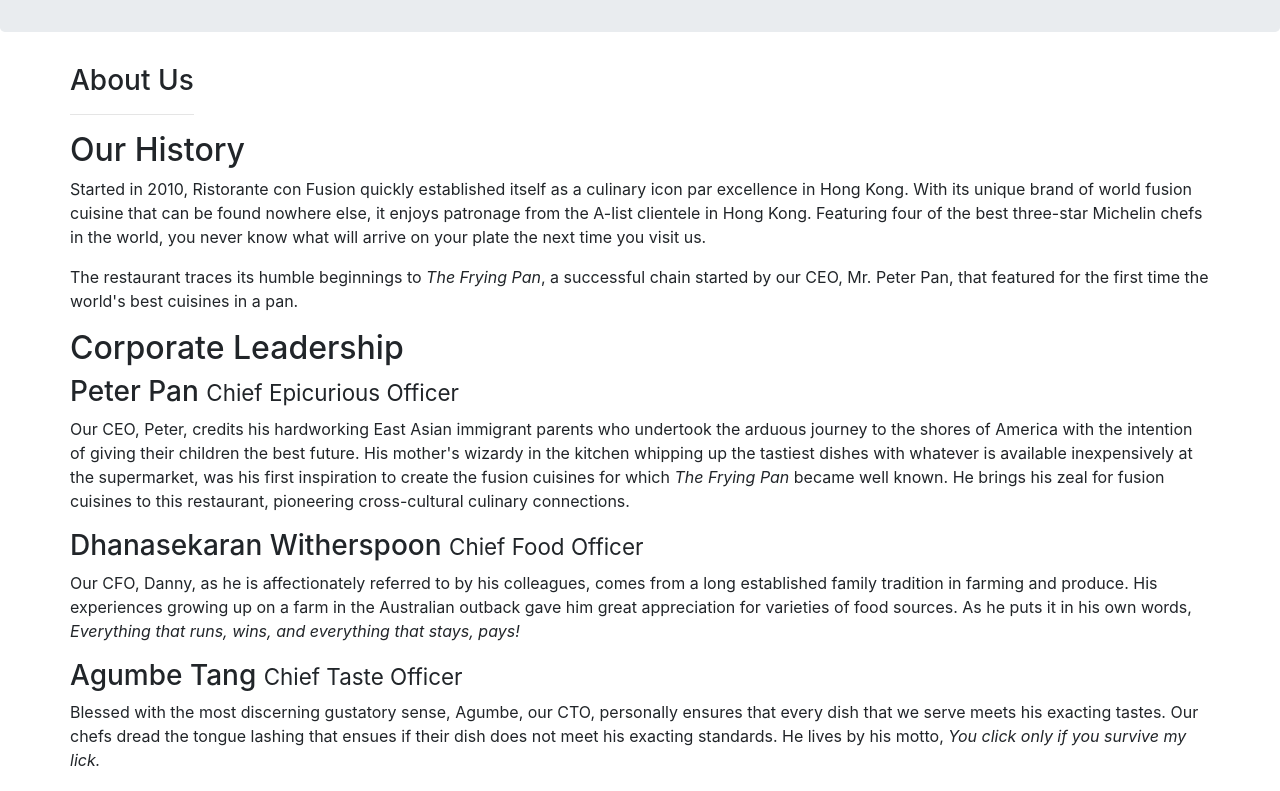
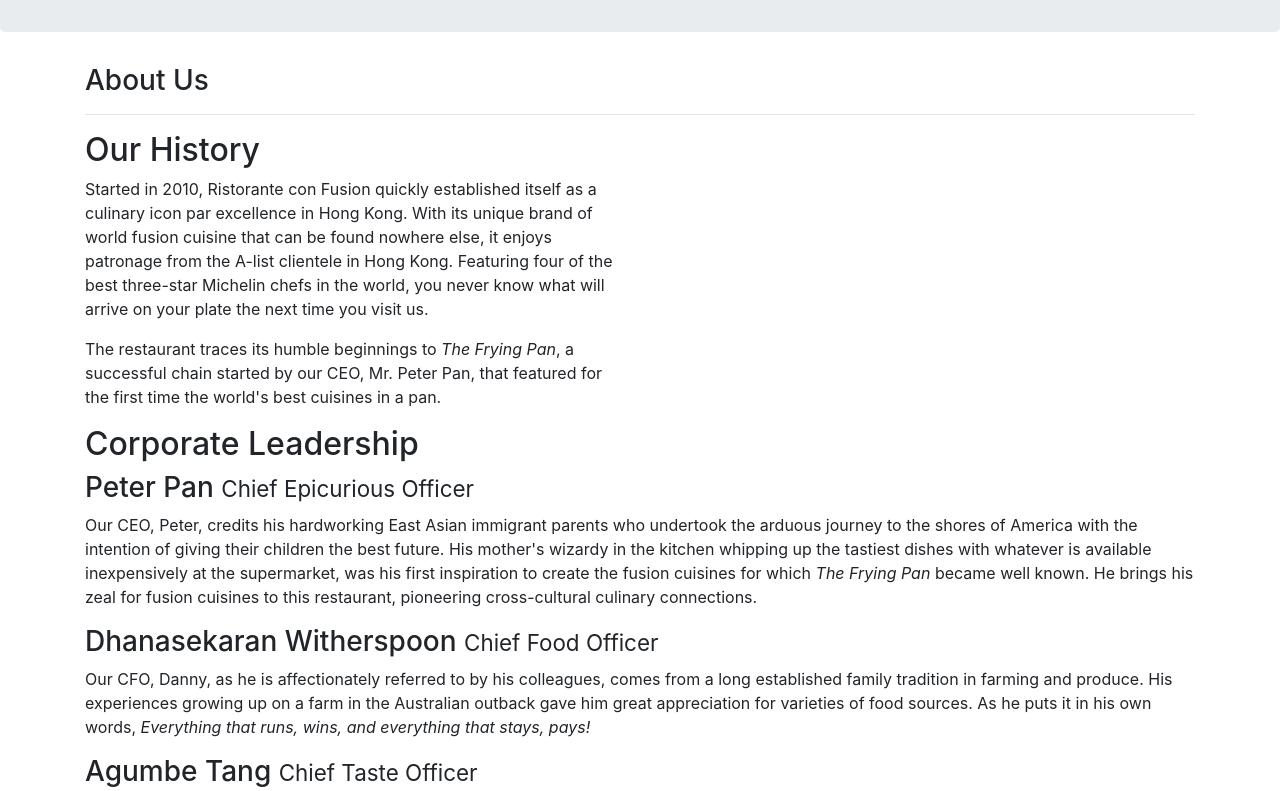
Before and after one commit to ghazanfar23/coursera, a website: page aboutus.html in a window 1280 px wide. Shown: the part 240-1031 px from the top of the page. Drawn offline with nearby package versions, Linux system fonts and the light colour scheme.

Commit message:
ASSIGNMENT 1 DONE

```diff
--- a/aboutus.html
+++ b/aboutus.html
@@ -11,6 +11,8 @@
 
     <!-- Bootstrap CSS -->
     <link rel="stylesheet" href="node_modules/bootstrap/dist/css/bootstrap.min.css">
+    <link href="css/styles.css" rel="stylesheet">
+
 </head>
 
 <body>
@@ -31,16 +33,17 @@
 
     <div class="container">
         <div class="row">
-            <div>
+            <div class="col-12">
                 <h3>About Us</h3>
                 <hr>
             </div>
         </div>
 
-        <div class="row">
-            <div>
+        <div class="row row-content align-items-center">
+            <div class="col-12 col-sm-6">
                 <h2>Our History</h2>
-                <p>Started in 2010, Ristorante con Fusion quickly established itself as a culinary icon par excellence
+                <p>Started in 2010, Ristorante con Fusion quickly established itself as a
+                    culinary icon par excellence
                     in Hong Kong. With its unique brand of world fusion cuisine that can be found nowhere else, it
                     enjoys patronage from the A-list clientele in Hong Kong. Featuring four of the best three-star
                     Michelin chefs in the world, you never know what will arrive on your plate the next time you visit
@@ -48,33 +51,37 @@
                 <p>The restaurant traces its humble beginnings to <em>The Frying Pan</em>, a successful chain started
                     by our CEO, Mr. Peter Pan, that featured for the first time the world's best cuisines in a pan.</p>
             </div>
-            <div>
+            <div class="col-12 col-sm-6">
             </div>
         </div>
 
 
-        <div class="row">
-            <div>
+        <div class="row row-content align-items-center">
+            <div class="col">
                 <h2>Corporate Leadership</h2>
                 <h3>Peter Pan <small>Chief Epicurious Officer</small></h3>
-                <p>Our CEO, Peter, credits his hardworking East Asian immigrant parents who undertook the arduous
+                <p class="d-none d-sm-block">Our CEO, Peter, credits his hardworking East Asian immigrant parents who
+                    undertook the arduous
                     journey to the shores of America with the intention of giving their children the best future. His
                     mother's wizardy in the kitchen whipping up the tastiest dishes with whatever is available
                     inexpensively at the supermarket, was his first inspiration to create the fusion cuisines for which
                     <em>The Frying Pan</em> became well known. He brings his zeal for fusion cuisines to this
                     restaurant, pioneering cross-cultural culinary connections.</p>
                 <h3>Dhanasekaran Witherspoon <small>Chief Food Officer</small></h3>
-                <p>Our CFO, Danny, as he is affectionately referred to by his colleagues, comes from a long established
+                <p class="d-none d-sm-block">Our CFO, Danny, as he is affectionately referred to by his colleagues,
+                    comes from a long established
                     family tradition in farming and produce. His experiences growing up on a farm in the Australian
                     outback gave him great appreciation for varieties of food sources. As he puts it in his own words,
                     <em>Everything that runs, wins, and everything that stays, pays!</em></p>
                 <h3>Agumbe Tang <small>Chief Taste Officer</small></h3>
-                <p>Blessed with the most discerning gustatory sense, Agumbe, our CTO, personally ensures that every
+                <p class="d-none d-sm-block">Blessed with the most discerning gustatory sense, Agumbe, our CTO,
+                    personally ensures that every
                     dish that we serve meets his exacting tastes. Our chefs dread the tongue lashing that ensues if
                     their dish does not meet his exacting standards. He lives by his motto, <em>You click only if you
                         survive my lick.</em></p>
                 <h3>Alberto Somayya <small>Executive Chef</small></h3>
-                <p>Award winning three-star Michelin chef with wide International experience having worked closely with
+                <p class="d-none d-sm-block">Award winning three-star Michelin chef with wide International experience
+                    having worked closely with
                     whos-who in the culinary world, he specializes in creating mouthwatering Indo-Italian fusion
                     experiences. He says, <em>Put together the cuisines from the two craziest cultures, and you get a
                         winning hit! Amma Mia!</em></p>
```
